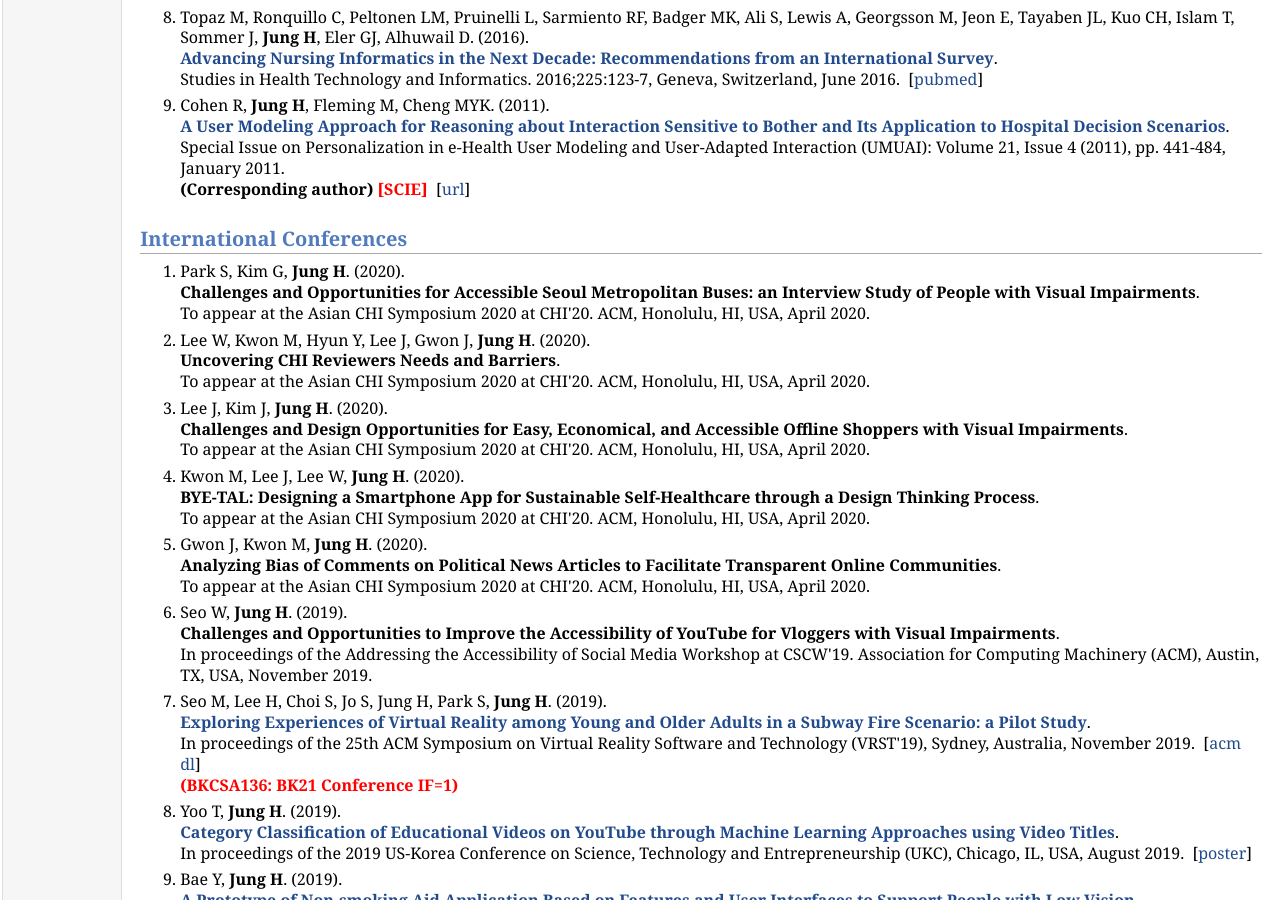
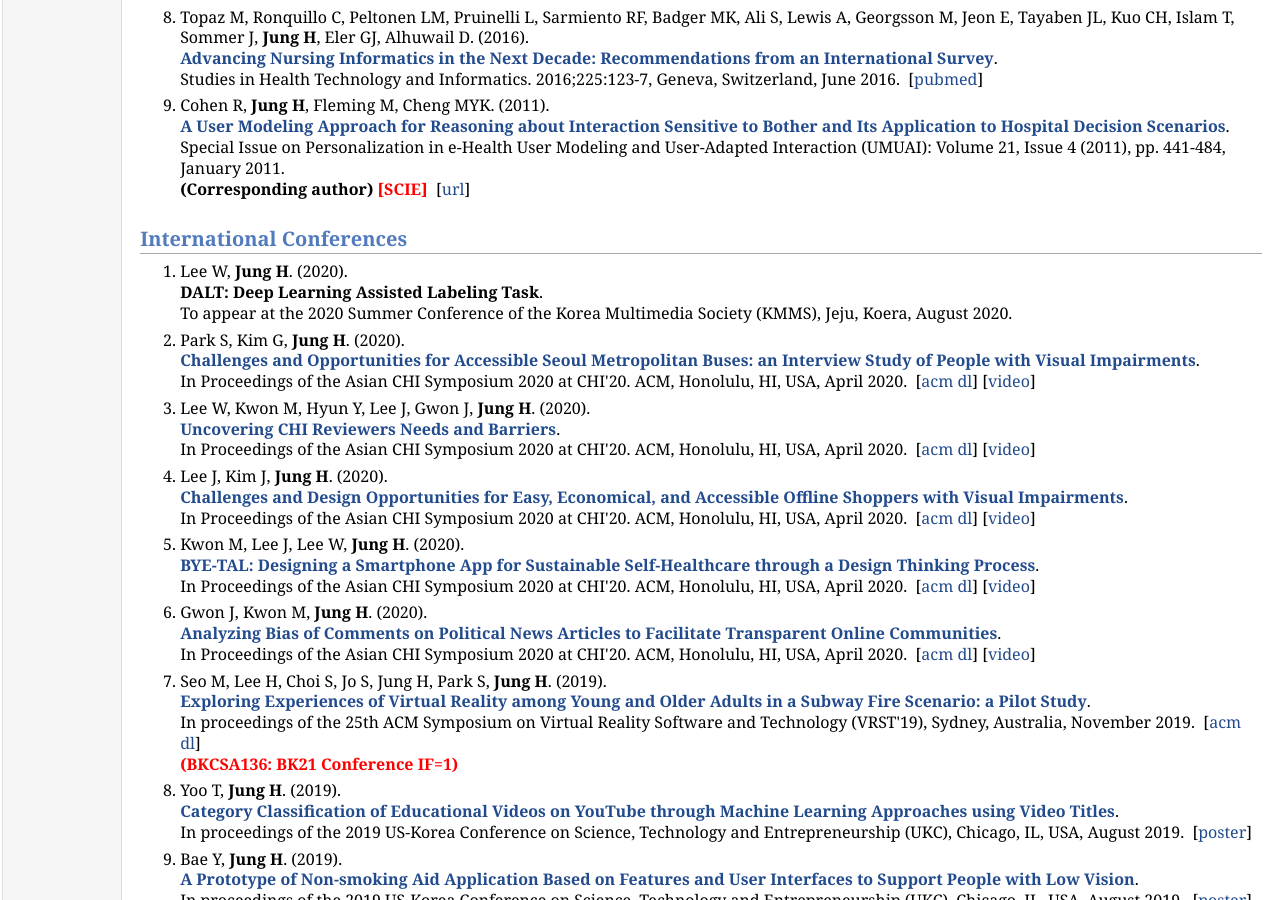
Before and after one commit to hcail/hcail-backup.github.io, a Jekyll site: the page pub/pub.html, which Jekyll copies as it is, in a window 1280 px wide and 900 px high, scrolled down 704 px. Built offline with Jekyll 4.4.1, drawn with Linux system fonts in a browser that asks for light colours.

Commit message:
pub updates

```diff
--- a/pub/pub.html
+++ b/pub/pub.html
@@ -80,49 +80,65 @@
 </ol>
 <h2>International Conferences</h2>
 <ol>
+  <li><p>Lee W, <b>Jung H</b>. (2020).
+  <br /><font size=+0.5><b>
+  DALT: Deep Learning Assisted Labeling Task</b></font>.
+  <br />To appear at the 2020 Summer Conference of the Korea Multimedia Society (KMMS), Jeju, Koera, August 2020.&nbsp;&nbsp;
+  </p>
+  </li>
   <li><p>Park S, Kim G, <b>Jung H</b>. (2020).
   <br /><font size=+0.5><b>
-    Challenges and Opportunities for Accessible Seoul Metropolitan Buses: an Interview Study of People with Visual Impairments</b></font>.
-    <br />To appear at the Asian CHI Symposium 2020 at CHI'20. ACM, Honolulu, HI, USA, April 2020.<br />
+    <a href="http://hyunggujung.com/pub/papers/2020/asianchi20-spark.pdf">
+  Challenges and Opportunities for Accessible Seoul Metropolitan Buses: an Interview Study of People with Visual Impairments</a></b></font>.
+  <br />In Proceedings of the Asian CHI Symposium 2020 at CHI'20. ACM, Honolulu, HI, USA, April 2020.&nbsp;
+  [<a href="https://doi.org/10.1145/3391203.3391209">acm dl</a>]
+  [<a href="https://drive.google.com/file/d/1s3m_DZNeFr6e7YGO2epDF3nxEr8HomES/view?usp=sharing">video</a>]
   </p>
   </li>
   <li><p>Lee W, Kwon M, Hyun Y, Lee J, Gwon J, <b>Jung H</b>. (2020).
   <br /><font size=+0.5><b>
-    Uncovering CHI Reviewers Needs and Barriers</b></font>.
-    <br />To appear at the Asian CHI Symposium 2020 at CHI'20. ACM, Honolulu, HI, USA, April 2020.<br />
+    <a href="http://hyunggujung.com/pub/papers/2020/asianchi20-wlee.pdf">
+  Uncovering CHI Reviewers Needs and Barriers</a></b></font>.
+  <br />In Proceedings of the Asian CHI Symposium 2020 at CHI'20. ACM, Honolulu, HI, USA, April 2020.&nbsp;
+  [<a href="https://doi.org/10.1145/3391203.3391218">acm dl</a>]
+  [<a href="https://drive.google.com/file/d/16njbe7cdu1MFjBJdzFer__mV4tlXk5DX/view?usp=sharing">video</a>]
   </p>
   </li>
   <li><p>Lee J, Kim J, <b>Jung H</b>. (2020).
   <br /><font size=+0.5><b>
-    Challenges and Design Opportunities for Easy, Economical, and Accessible Offline Shoppers with Visual Impairments</b></font>.
-    <br />To appear at the Asian CHI Symposium 2020 at CHI'20. ACM, Honolulu, HI, USA, April 2020.<br />
+    <a href="http://hyunggujung.com/pub/papers/2020/asianchi20-jlee.pdf">
+  Challenges and Design Opportunities for Easy, Economical, and Accessible Offline Shoppers with Visual Impairments</a></b></font>.
+  <br />In Proceedings of the Asian CHI Symposium 2020 at CHI'20. ACM, Honolulu, HI, USA, April 2020.&nbsp;
+  [<a href="https://doi.org/10.1145/3391203.3391223">acm dl</a>]
+  [<a href="https://drive.google.com/file/d/1P9vcCoU3C_CeDRJRdhXO_-5bsP-8dak5/view?usp=sharing">video</a>]
   </p>
   </li>
   <li><p>Kwon M, Lee J, Lee W, <b>Jung H</b>. (2020).
   <br /><font size=+0.5><b>
-    BYE-TAL: Designing a Smartphone App for Sustainable Self-Healthcare through a Design Thinking Process</b></font>.
-    <br />To appear at the Asian CHI Symposium 2020 at CHI'20. ACM, Honolulu, HI, USA, April 2020.<br />
+    <a href="http://hyunggujung.com/pub/papers/2020/asianchi20-mkwon.pdf">
+  BYE-TAL: Designing a Smartphone App for Sustainable Self-Healthcare through a Design Thinking Process</a></b></font>.
+  <br />In Proceedings of the Asian CHI Symposium 2020 at CHI'20. ACM, Honolulu, HI, USA, April 2020.&nbsp;
+  [<a href="https://doi.org/10.1145/3391203.3391204">acm dl</a>]
+  [<a href="https://drive.google.com/file/d/1j-VdCO49NVEsh5CH27-Un6u7LMXsHWDL/view?usp=sharing">video</a>]
   </p>
   </li>
   <li><p>Gwon J, Kwon M, <b>Jung H</b>. (2020).
   <br /><font size=+0.5><b>
-    Analyzing Bias of Comments on Political News Articles to Facilitate Transparent Online Communities</b></font>.
-    <br />To appear at the Asian CHI Symposium 2020 at CHI'20. ACM, Honolulu, HI, USA, April 2020.<br />
-    </p>
-    </li>
-      <li><p>Seo W, <b>Jung H</b>. (2019).
-  <br /><font size=+0.5><b>
-  Challenges and Opportunities to Improve the Accessibility of YouTube for Vloggers with Visual Impairments</b></font>.
-  <br />In proceedings of the Addressing the Accessibility of Social Media Workshop at CSCW'19. Association for Computing Machinery (ACM), Austin, TX, USA, November 2019.<br />
+    <a href="http://hyunggujung.com/pub/papers/2020/asianchi20-jgwon.pdf">
+  Analyzing Bias of Comments on Political News Articles to Facilitate Transparent Online Communities</a></b></font>.
+  <br />In Proceedings of the Asian CHI Symposium 2020 at CHI'20. ACM, Honolulu, HI, USA, April 2020.&nbsp;
+  [<a href="https://doi.org/10.1145/3391203.3391216">acm dl</a>]
+  [<a href="https://drive.google.com/file/d/1hbNmKwM9cAiyUvPlDrOHhGPRY6hhsmgx/view?usp=sharing">video</a>]
   </p>
   </li>
   <li><p>Seo M, Lee H, Choi S, Jo S, Jung H, Park S, <b>Jung H</b>. (2019).
   <br /><font size=+0.5><b>
-  <a href="https://dl.acm.org/doi/10.1145/3359996.3364788">
+  <a href="https://doi.org/10.1145/3359996.3364788">
   Exploring Experiences of Virtual Reality among Young and Older Adults in a Subway Fire Scenario: a Pilot Study</a></b></font>.
-  <br />In proceedings of the 25th ACM Symposium on Virtual Reality Software and Technology (VRST'19), Sydney, Australia, November 2019.
-  &nbsp;[<a href="https://dl.acm.org/doi/10.1145/3359996.3364788">acm dl</a>]
-  <br /><font color=red size=+0.5><b>(BKCSA136: BK21 Conference IF=1)</b></font>
+  <br />In proceedings of the 25th ACM Symposium on Virtual Reality Software and Technology (VRST'19), Sydney, Australia, November 2019.&nbsp;
+  [<a href="https://doi.org/10.1145/3359996.3364788">acm dl</a>]
+  <br />
+  <font color=red size=+0.5><b>(BKCSA136: BK21 Conference IF=1)</b></font>
   </p>
   </li>
 <li><p>Yoo T, <b>Jung H</b>. (2019).
@@ -148,7 +164,7 @@ A Study on the Utilization and Module Configuration Diagram of the User Path in
 </li>
 <li><p>Jung H, <b>Jung H</b>. (2019).
 <br /><font size=+0.5><b>
-<a href="http://hyunggujung.com/pub/papers/2019/asianchi19-HJ.pdf">
+<a href="http://hyunggujung.com/pub/papers/2019/asianchi19-jung.pdf">
 Evaluation of Mobile Applications for Disaster Responses through Personas and Scenarios</a></b></font>.
 <br />In Proceedings of the Asian CHI Symposium: Emerging HCI Research Collection at CHI'19. ACM, Glasgow, UK, May 2019.</p>
 </li>
```
Also changed, not shown: people/people.html (+27 -13 lines), 1 other file. Lines whose indentation alone changed are shown as unchanged.
